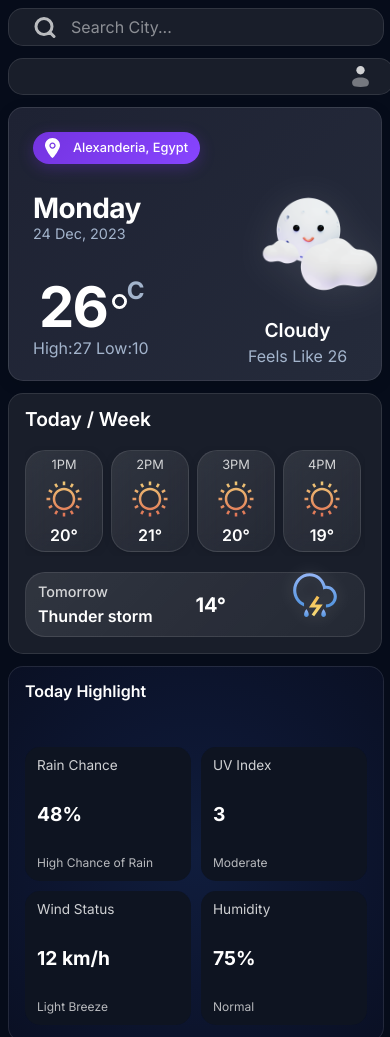
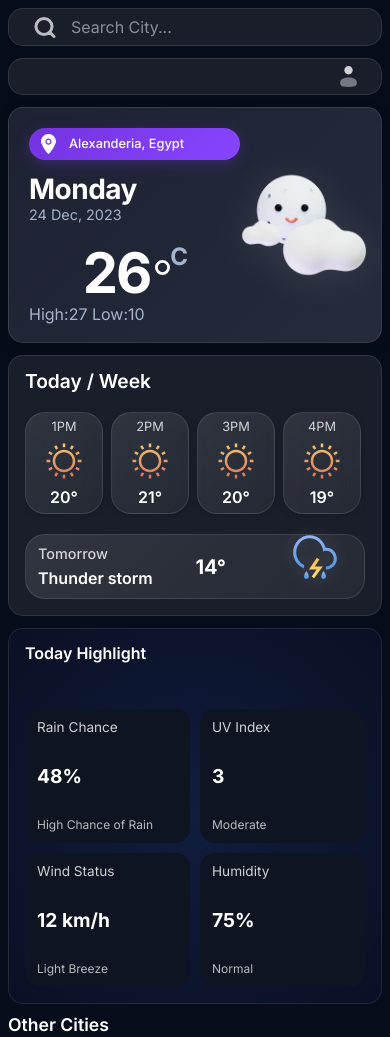
Before and after one commit to Alimedhat000/Weather-app, a website built with webpack: page src/template.html in a window 390 px wide. Shown: the top 1037 px of the page. Built offline with nearby package versions, Linux system fonts and the light colour scheme.

Commit message:
Refactor main weather styles for improved responsiveness and UI enhancements

```diff
--- a/src/styles/main-weather.css
+++ b/src/styles/main-weather.css
@@ -106,82 +106,47 @@
 @media (max-width: 768px) {
   .main-weather {
     flex-direction: row;
-    padding: 1.5rem;
-    overflow: hidden;
+    padding: 1rem;
+    box-sizing: border-box;
     width: 100%;
-    box-sizing: border-box;
-    gap: 1rem;
+    min-height: 200px;
   }
 
   .main-weather .left {
-    padding: 0;
-    width: 60%;
-    box-sizing: border-box;
-    align-items: flex-start;
+    flex: 2;
+    padding: 0.5rem;
+    gap: 15px;
   }
 
   .main-weather .right {
-    width: 40%;
-    padding: 0;
-    justify-content: center;
-    align-items: center;
+    flex: 1;
+    padding: 0.5rem;
     position: relative;
+    overflow: show;
   }
 
   .main-weather #big-weather-img {
-    height: 180px;
+    height: 140px;
     position: absolute;
-    right: -20px;
+    right: 0px;
     top: 50%;
+    z-index: 9999;
     transform: translateY(-50%);
+    transition: all 0.3s ease;
+  }
+
+  .main-weather #big-weather-img:hover {
+    transform: translateY(-50%) scale(1.1);
   }
 
   .main-weather .weather-description {
-    position: absolute;
-    bottom: 0;
-    left: 0;
-    width: 100%;
-    text-align: center;
-  }
-
-  .main-weather .temperature {
-    font-size: 3rem;
-  }
-
-  .main-weather .week-day {
-    font-size: 1.5rem;
-  }
-
-  .main-weather .country {
-    padding: 8px 15px;
-    font-size: 0.9rem;
-  }
-
-  .main-weather #big-weather-img {
-    height: 150px;
-  }
-
-  .main-weather .weather-title {
-    font-size: 1.2rem;
+    display: none;
   }
 }
 
 @media (max-width: 480px) {
   .main-weather {
-    padding: 1rem;
-  }
-
-  .main-weather .left {
-    width: 65%;
-  }
-
-  .main-weather .right {
-    width: 35%;
-  }
-
-  .main-weather #big-weather-img {
-    height: 140px;
-    right: -15px;
+    padding: 0.75rem;
   }
 
   .main-weather .left,
@@ -217,6 +182,7 @@
   }
 
   .main-weather #big-weather-img {
-    height: 120px;
+    height: 130px;
+    right: 0px;
   }
 }
--- a/src/styles/style.css
+++ b/src/styles/style.css
@@ -108,18 +108,27 @@ body {
   }
 
   .container {
-    grid-template-columns: 1fr;
-    grid-auto-rows: auto;
+    display: flex;
+    flex-direction: column;
     gap: 15px;
-    min-height: auto;
+    width: 100%;
+    box-sizing: border-box;
+  }
+
+  .container > div:not(.other-cities) {
+    width: 100%;
+    box-sizing: border-box;
+    height: auto;
+    border-radius: 15px;
   }
 
   .search {
-    grid-area: auto;
+    width: 100%;
+    margin: 0;
   }
 
   .user {
-    grid-area: auto;
+    display: none;
   }
 
   .main-weather {
```
